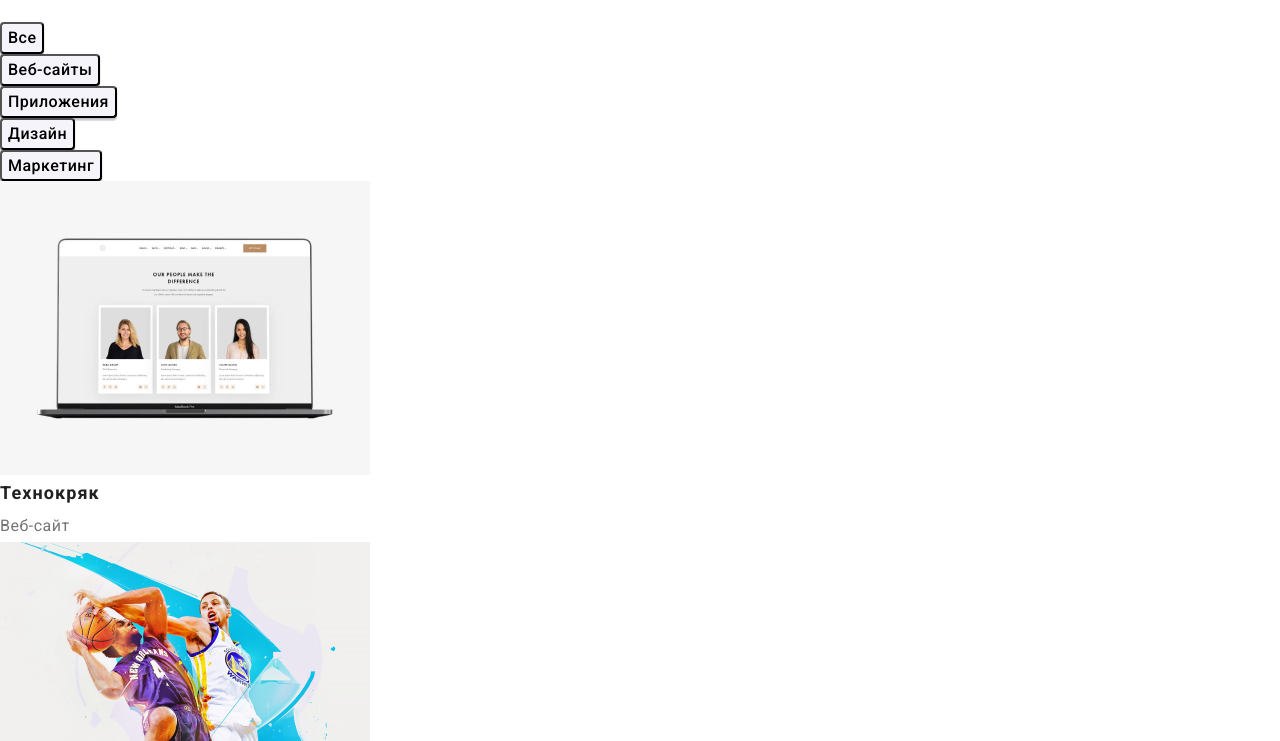
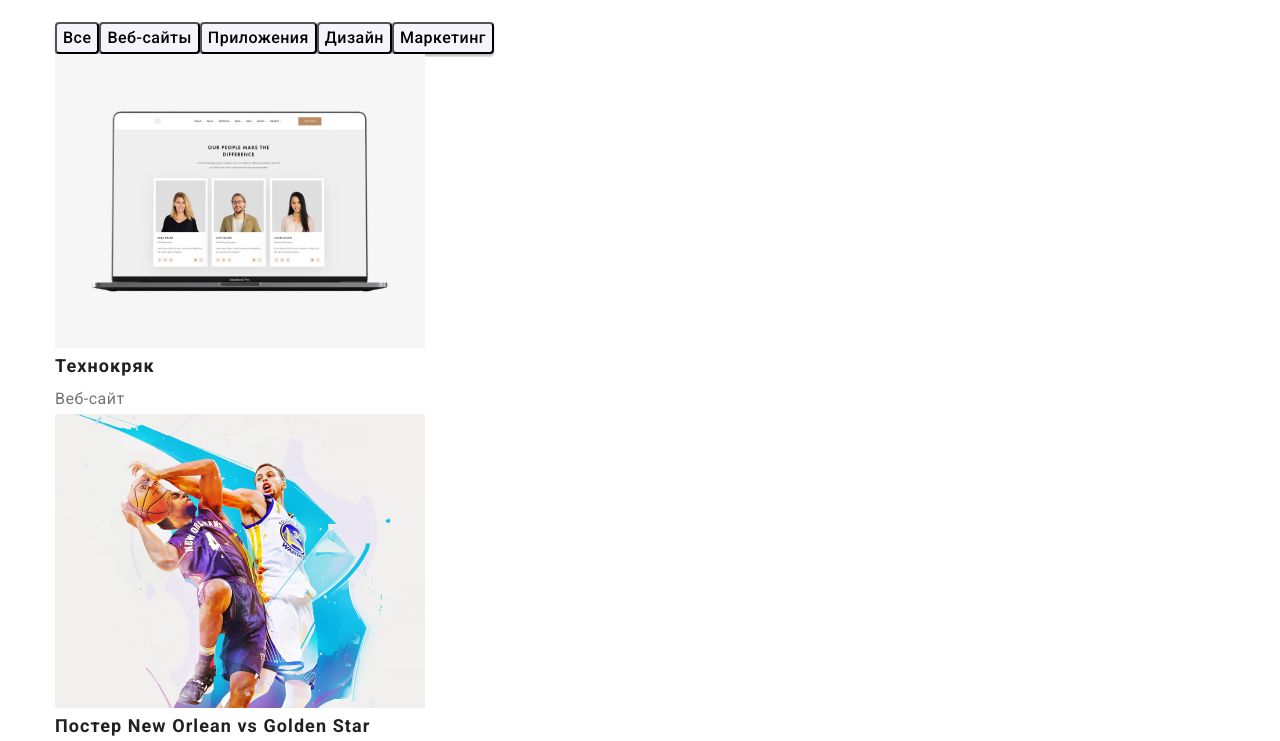
Before and after one commit to Bezpalyy/goit-markup-hw-03, a plain HTML site: page portfolio.html in a window 1280 px wide. Shown: the part 59-800 px from the top of the page. Drawn offline with nearby package versions, Linux system fonts and the light colour scheme.

Commit message:
portfolio sboi

```diff
--- a/css/style.css
+++ b/css/style.css
@@ -353,6 +353,14 @@
 
 /*-----PORTFOLIO-----*/
 
+/* .portfolio-navigation {
+  display: flex;
+} */
+
+.portfolio-list {
+  display: flex;
+}
+
 .portfolio-btn {
   box-shadow: 0px 3px 1px rgba(0, 0, 0, 0.1), 0px 1px 2px rgba(0, 0, 0, 0.08),
     0px 2px 2px rgba(0, 0, 0, 0.12);
--- a/portfolio.html
+++ b/portfolio.html
@@ -55,8 +55,9 @@
       </div>
     </header>
     <!--Hero-->
-    <main>
-      <section>
+    <main class="container">
+      <section class="portfolio-section">
+        <div class="portfolio-navigation">
           <ul class="portfolio-list list">
             <li>
               <button class="portfolio-btn" type="button">Все</button>
@@ -74,6 +75,8 @@
               <button class="portfolio-btn" type="button">Маркетинг</button>
             </li>
           </ul>
+        </div>
+
         <ul class="list">
           <li class="portfolio-img">
             <a class="portfolio-img-link link" href="">
```
Lines whose indentation alone changed are shown as unchanged.
